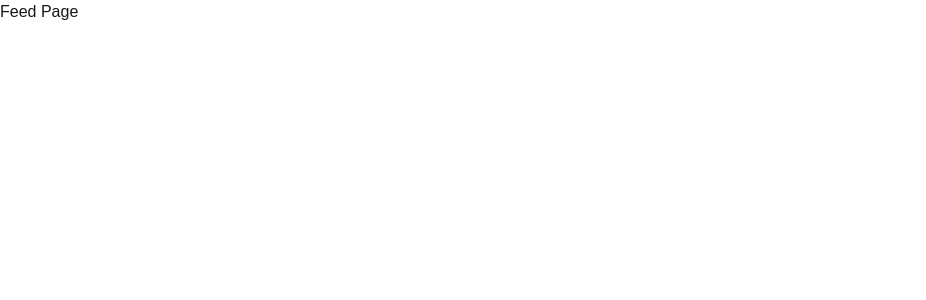
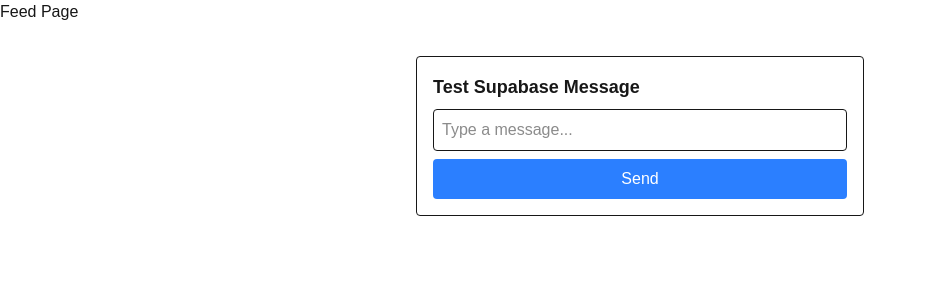
Before and after one commit to Srihari-DON/SofwareProject, a Next.js app in the folder shopsocial/: page /feed in a window 1280 px wide. Shown: the top 300 px of the page, without its empty margins (0-926 px from the left). Built offline with nearby package versions, Linux system fonts and the light colour scheme; no server answers.

Commit message:
Test Supabase

```diff
--- /dev/null
+++ b/shopsocial/src/app/feed/MessageTest.tsx
@@ -0,0 +1,38 @@
+"use client";
+import { useState } from "react";
+import { supabase } from "@/lib/supabaseClient";
+
+export default function MessageTest() {
+  const [message, setMessage] = useState("");
+  const [status, setStatus] = useState<string | null>(null);
+
+  const handleSubmit = async (e: React.FormEvent) => {
+    e.preventDefault();
+    setStatus(null);
+    const { error } = await supabase.from("messages").insert([{ content: message }]);
+    if (error) {
+      setStatus("Error: " + error.message);
+    } else {
+      setStatus("Message sent and saved to Supabase!");
+      setMessage("");
+    }
+  };
+
+  return (
+    <div className="p-4 border rounded max-w-md mx-auto mt-8">
+      <h2 className="text-lg font-bold mb-2">Test Supabase Message</h2>
+      <form onSubmit={handleSubmit} className="flex flex-col gap-2">
+        <input
+          type="text"
+          value={message}
+          onChange={e => setMessage(e.target.value)}
+          placeholder="Type a message..."
+          className="border p-2 rounded"
+          required
+        />
+        <button type="submit" className="bg-blue-500 text-white px-4 py-2 rounded">Send</button>
+      </form>
+      {status && <div className="mt-2 text-sm">{status}</div>}
+    </div>
+  );
+}
--- a/shopsocial/src/app/feed/page.tsx
+++ b/shopsocial/src/app/feed/page.tsx
@@ -1,4 +1,10 @@
-// Feed page placeholder
+import MessageTest from "./MessageTest";
+
 export default function FeedPage() {
-  return <div>Feed Page</div>;
+  return (
+    <div>
+      <h1>Feed Page</h1>
+      <MessageTest />
+    </div>
+  );
 }
```
